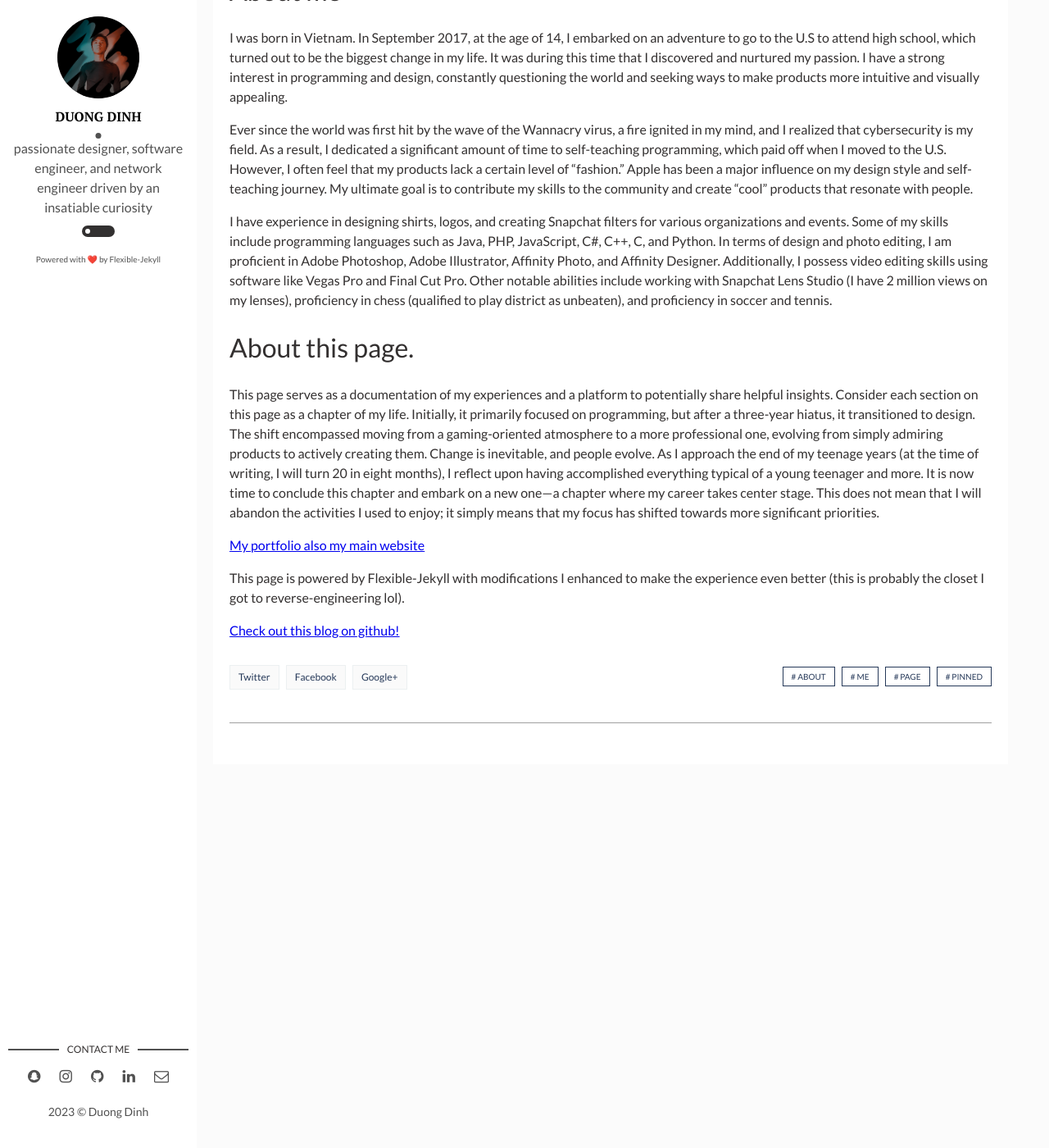
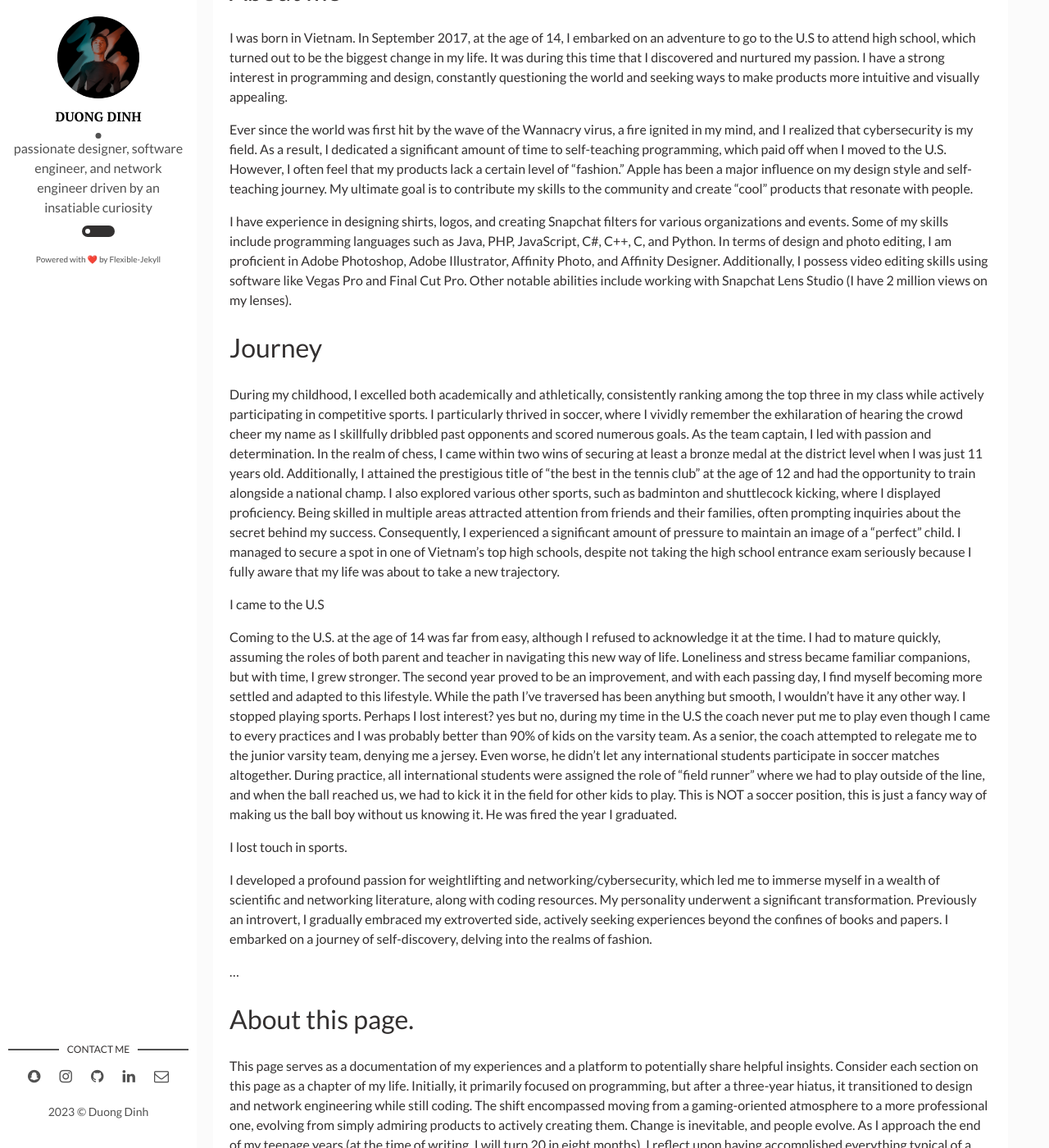
Before and after one commit to duongddinh/blog, a Jekyll site: the page built from _posts/2022-01-04-About-Me.markdown, in a window 1280 px wide and 1400 px high, scrolled down 676 px. Shown: the whole window at 82% size. Built offline with Jekyll 4.4.1, drawn with Linux system fonts in a browser that asks for light colours; comment, search, counter and statistics services are not loaded; some of the changed text lies outside the part shown.

Commit message:
my story

```diff
--- a/_posts/2022-01-04-About-Me.markdown
+++ b/_posts/2022-01-04-About-Me.markdown
@@ -9,15 +9,29 @@ tags: [About, Me, Page, Pinned]
 ---
 
 # About me
+
 I was born in Vietnam. In September 2017, at the age of 14, I embarked on an adventure to go to the U.S to attend high school, which turned out to be the biggest change in my life. It was during this time that I discovered and nurtured my passion. I have a strong interest in programming and design, constantly questioning the world and seeking ways to make products more intuitive and visually appealing.
 
 Ever since the world was first hit by the wave of the Wannacry virus, a fire ignited in my mind, and I realized that cybersecurity is my field. As a result, I dedicated a significant amount of time to self-teaching programming, which paid off when I moved to the U.S. However, I often feel that my products lack a certain level of "fashion." Apple has been a major influence on my design style and self-teaching journey. My ultimate goal is to contribute my skills to the community and create "cool" products that resonate with people.
 
-I have experience in designing shirts, logos, and creating Snapchat filters for various organizations and events. Some of my skills include programming languages such as Java, PHP, JavaScript, C#, C++, C, and Python. In terms of design and photo editing, I am proficient in Adobe Photoshop, Adobe Illustrator, Affinity Photo, and Affinity Designer. Additionally, I possess video editing skills using software like Vegas Pro and Final Cut Pro. Other notable abilities include working with Snapchat Lens Studio (I have 2 million views on my lenses), proficiency in chess (qualified to play district as unbeaten), and proficiency in soccer and tennis.
+I have experience in designing shirts, logos, and creating Snapchat filters for various organizations and events. Some of my skills include programming languages such as Java, PHP, JavaScript, C#, C++, C, and Python. In terms of design and photo editing, I am proficient in Adobe Photoshop, Adobe Illustrator, Affinity Photo, and Affinity Designer. Additionally, I possess video editing skills using software like Vegas Pro and Final Cut Pro. Other notable abilities include working with Snapchat Lens Studio (I have 2 million views on my lenses).
 
+# Journey
+
+During my childhood, I excelled both academically and athletically, consistently ranking among the top three in my class while actively participating in competitive sports. I particularly thrived in soccer, where I vividly remember the exhilaration of hearing the crowd cheer my name as I skillfully dribbled past opponents and scored numerous goals. As the team captain, I led with passion and determination. In the realm of chess, I came within two wins of securing at least a bronze medal at the district level when I was just 11 years old. Additionally, I attained the prestigious title of "the best in the tennis club" at the age of 12 and had the opportunity to train alongside a national champ. I also explored various other sports, such as badminton and shuttlecock kicking, where I displayed proficiency. Being skilled in multiple areas attracted attention from friends and their families, often prompting inquiries about the secret behind my success. Consequently, I experienced a significant amount of pressure to maintain an image of a "perfect" child. I managed to secure a spot in one of Vietnam's top high schools, despite not taking the high school entrance exam seriously because I fully aware that my life was about to take a new trajectory.
+
+I came to the U.S
+
+Coming to the U.S. at the age of 14 was far from easy, although I refused to acknowledge it at the time. I had to mature quickly, assuming the roles of both parent and teacher in navigating this new way of life. Loneliness and stress became familiar companions, but with time, I grew stronger. The second year proved to be an improvement, and with each passing day, I find myself becoming more settled and adapted to this lifestyle. While the path I've traversed has been anything but smooth, I wouldn't have it any other way. I stopped playing sports. Perhaps I lost interest? yes but no, during my time in the U.S the coach never put me to play even though I came to every practices and I was probably better than 90% of kids on the varsity team. As a senior, the coach attempted to relegate me to the junior varsity team, denying me a jersey. Even worse, he didn't let any international students participate in soccer matches altogether. During practice, all international students were assigned the role of "field runner" where we had to play outside of the line, and when the ball reached us, we had to kick it in the field for other kids to play. This is NOT a soccer position, this is just a fancy way of making us the ball boy without us knowing it. He was fired the year I graduated.
+
+I lost touch in sports.
+
+I developed a profound passion for weightlifting and networking/cybersecurity, which led me to immerse myself in a wealth of scientific and networking literature, along with coding resources. My personality underwent a significant transformation. Previously an introvert, I gradually embraced my extroverted side, actively seeking experiences beyond the confines of books and papers. I embarked on a journey of self-discovery, delving into the realms of fashion.
+
+...
 
 # About this page.
-This page serves as a documentation of my experiences and a platform to potentially share helpful insights. Consider each section on this page as a chapter of my life. Initially, it primarily focused on programming, but after a three-year hiatus, it transitioned to design. The shift encompassed moving from a gaming-oriented atmosphere to a more professional one, evolving from simply admiring products to actively creating them. Change is inevitable, and people evolve. As I approach the end of my teenage years (at the time of writing, I will turn 20 in eight months), I reflect upon having accomplished everything typical of a young teenager and more. It is now time to conclude this chapter and embark on a new one—a chapter where my career takes center stage. This does not mean that I will abandon the activities I used to enjoy; it simply means that my focus has shifted towards more significant priorities.
+This page serves as a documentation of my experiences and a platform to potentially share helpful insights. Consider each section on this page as a chapter of my life. Initially, it primarily focused on programming, but after a three-year hiatus, it transitioned to design and network engineering while still coding. The shift encompassed moving from a gaming-oriented atmosphere to a more professional one, evolving from simply admiring products to actively creating them. Change is inevitable, and people evolve. As I approach the end of my teenage years (at the time of writing, I will turn 20 in eight months), I reflect upon having accomplished everything typical of a young teenager and more. It is now time to conclude this chapter and embark on a new one—a chapter where my career takes center stage. This does not mean that I will abandon the activities I used to enjoy; it simply means that my focus has shifted towards more significant priorities.
 
 [My portfolio also my main website](https://null0verflow.xyz)
 
```
